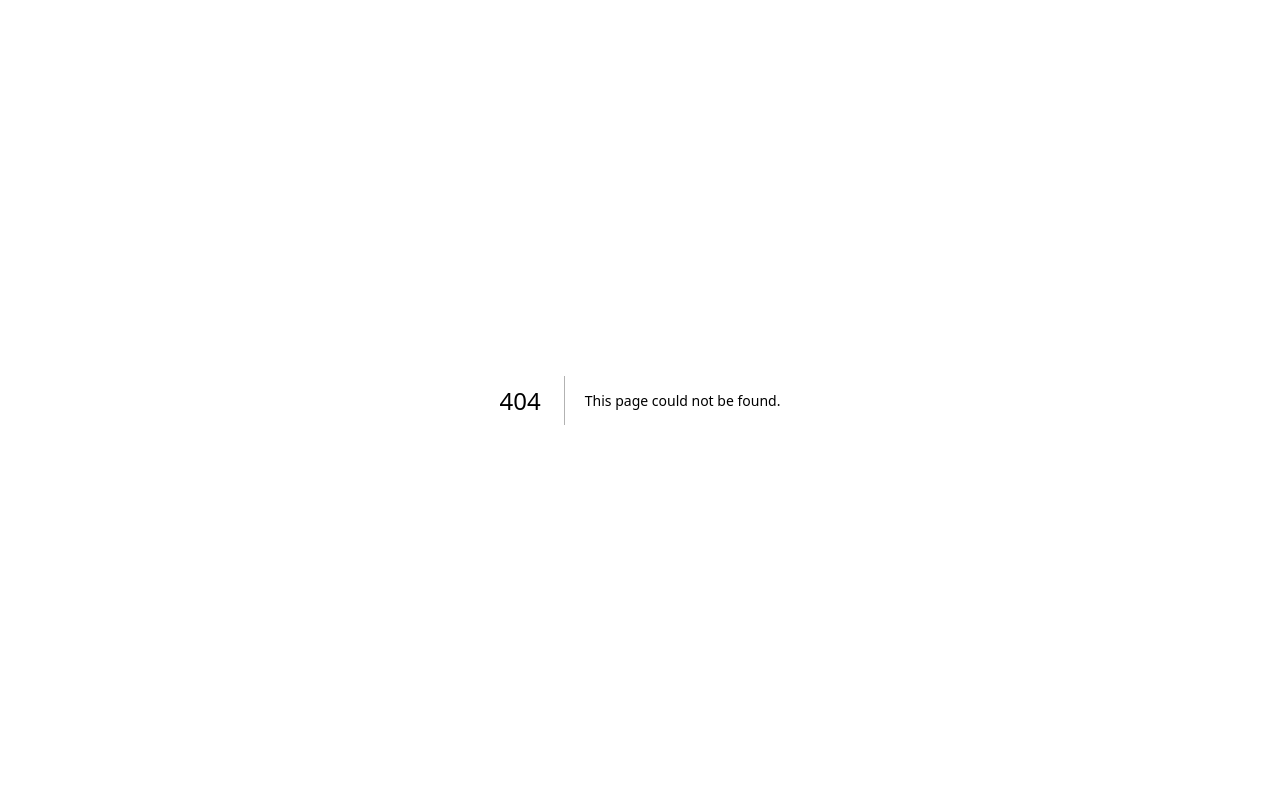
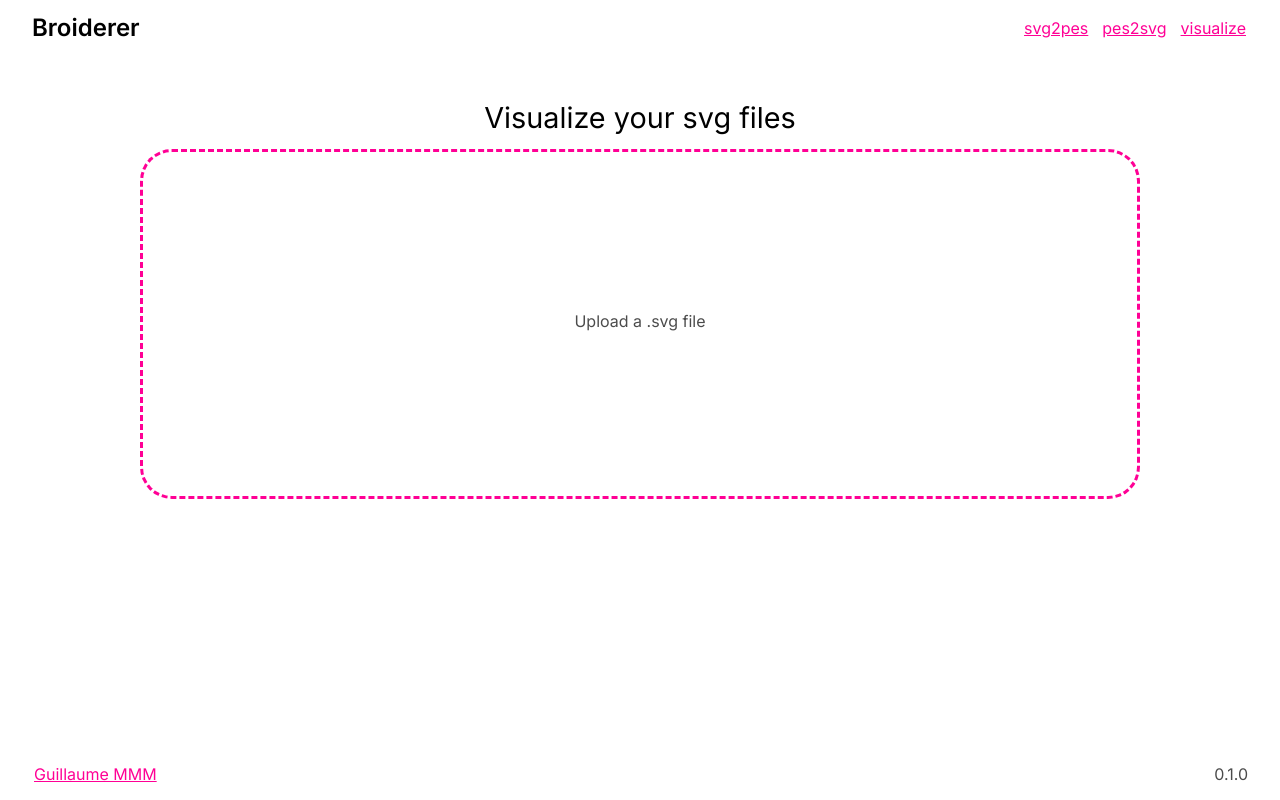
Before and after one commit to Broiderer/broiderer-app, a Next.js app: page /convert/visualize/upload in a window 1280 px wide. Before the commit this address had no page. Built offline with nearby package versions, Linux system fonts and the light colour scheme.

Commit message:
[VISUALIZER] Create routing and layout for visualizer. closes #9

```diff
--- /dev/null
+++ b/app/components/svg-editor/svg-editor.tsx
@@ -0,0 +1,10 @@
+'use client';
+import styles from './svg-editor.module.scss';
+
+export default function SvgEditor({svgText}: {svgText: string | TrustedHTML}) {
+
+    return <div className={styles.svgEditor}>
+        Edit here
+        <div dangerouslySetInnerHTML={{__html: svgText}}></div>
+    </div>
+}
--- a/app/components/svg-upload-zone/svg-upload-zone.tsx
+++ b/app/components/svg-upload-zone/svg-upload-zone.tsx
@@ -1,20 +1,12 @@
-'use client';
 
-import { useState } from 'react';
 import Form from '../converter/form/form';
 import styles from './svg-upload-zone.module.scss';
 
-export default function SvgUploadZone() {
-    const [fileToUpload, setFileToUpload]: [File | null, Function] = useState(null);
+export default function SvgUploadZone({onUploadSvg}: {onUploadSvg: (svg: string) => void}) {
 
     const fileInputHandler = async (file: File) => {
-        var doc = new DOMParser();
-        const targetDiv = document.getElementById('visualizer');
-        if (!targetDiv) {
-            return;
-        }
-        targetDiv.innerHTML = await file.text();
-        setFileToUpload(file);
+        const svgText = await file.text();
+        onUploadSvg(svgText)
     }
 
     return <div className={styles.svgUploadZone}>
--- /dev/null
+++ b/app/convert/visualize/layout.tsx
@@ -0,0 +1,22 @@
+import Footer from "@/app/components/footer/footer"
+import Header from "@/app/components/header/header"
+import styles from './styles.module.scss';
+
+export default function VisualizeLayout({
+    children,
+}: {
+    children: React.ReactNode
+}) {
+    return <>
+        <main className={styles.visualize}>
+            <Header></Header>
+            <div className={styles.content}>
+                <h1 className="bro-title">Visualize your svg files</h1>
+                <div className={styles['visualize-container']}>
+                    {children}
+                </div>
+            </div>
+            <Footer></Footer>
+        </main>
+    </>
+}
--- a/app/convert/visualize/styles.module.scss
+++ b/app/convert/visualize/styles.module.scss
@@ -15,7 +15,7 @@
             text-align: center;
         }
 
-        .svg-upload-zone, .visualizer-container {
+        .visualize-container {
             margin: 1rem 0;
         }
     }
--- /dev/null
+++ b/app/convert/visualize/upload/page.tsx
@@ -0,0 +1,19 @@
+"use client"
+import SvgEditor from "@/app/components/svg-editor/svg-editor";
+import SvgUploadZone from "@/app/components/svg-upload-zone/svg-upload-zone";
+import React, { useState } from "react";
+
+const Upload = () => {
+    const [uploadedSvgText, setUploadedSvgText] = useState<string | null>(null);
+
+    const uploadedSvgHandler = (svgText: string) => {
+        setUploadedSvgText(svgText)
+    }
+
+    return <>
+        {uploadedSvgText && <SvgEditor svgText={uploadedSvgText || ''} />}
+        {!uploadedSvgText && <SvgUploadZone onUploadSvg={uploadedSvgHandler}/>}
+    </>;
+};
+
+export default Upload;
```
Also changed, not shown: app/convert/visualize/page.tsx (+4 -19 lines), app/components/svg-editor/svg-editor.module.scss (added).
